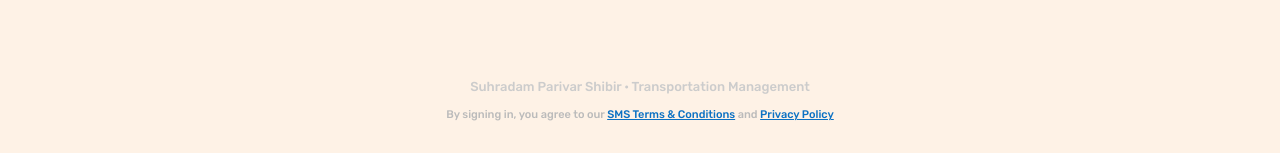
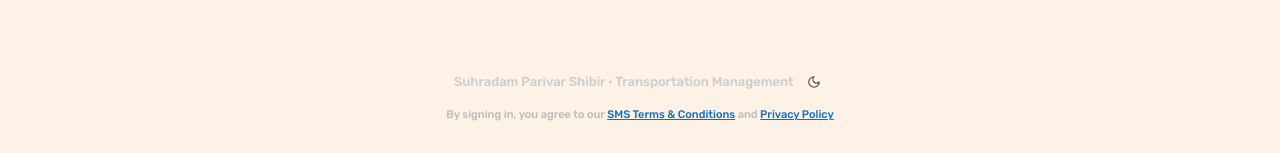
Before and after one commit to divyang-parmar/SYS-Transportation-2026, a React (Vite) app in the folder Frontend/Airport Transportation Management App/: page / in a window 1280 px wide. Shown: the part 644-797 px from the top of the page. Built offline with nearby package versions, Linux system fonts and the light colour scheme; no server answers.

Commit message:
Added: Dark/Light mode toggle

```diff
--- a/Frontend/Airport Transportation Management App/src/app/App.tsx
+++ b/Frontend/Airport Transportation Management App/src/app/App.tsx
@@ -1,4 +1,4 @@
-import { useState } from "react";
+import { useState, useEffect } from "react";
 import { GoogleOAuthProvider } from "@react-oauth/google";
 import { LoginScreen } from "./components/LoginScreen";
 import { SuperAdminScreen } from "./components/SuperAdminScreen";
@@ -19,6 +19,14 @@ interface AuthUser {
 export default function App() {
   const [screen, setScreen] = useState<Screen>("login");
   const [authUser, setAuthUser] = useState<AuthUser | null>(null);
+
+  useEffect(() => {
+    const saved = localStorage.getItem("theme");
+    const prefersDark = window.matchMedia("(prefers-color-scheme: dark)").matches;
+    if (saved === "dark" || (!saved && prefersDark)) {
+      document.documentElement.classList.add("dark");
+    }
+  }, []);
 
   const handleLogin = (role: Role, name: string, id?: string) => {
     setAuthUser({ role, name, id });
--- a/Frontend/Airport Transportation Management App/src/app/components/DriverScreen.tsx
+++ b/Frontend/Airport Transportation Management App/src/app/components/DriverScreen.tsx
@@ -1,5 +1,6 @@
 import { useState, useEffect, type ReactNode } from "react";
-import { MapPin, Phone, Users, Clock, Plane, Accessibility, CheckCircle2, Circle, LogOut, Loader2, Mail } from "lucide-react";
+import { MapPin, Phone, Users, Clock, Plane, Accessibility, CheckCircle2, Circle, LogOut, Loader2, Mail, Moon, Sun } from "lucide-react";
+import { useTheme } from "../hooks/useTheme";
 
 import { API_BASE } from "../lib/api";
 const ASSIGNMENTS_API = `${API_BASE}/assignments`;
@@ -40,6 +41,7 @@ function formatDate(iso: string): string {
 }
 
 export function DriverScreen({ onBack, driverName, driverId }: Props) {
+  const { isDark, toggle } = useTheme();
   const [pickups, setPickups] = useState<Pickup[]>([]);
   const [sarthiInfo, setSarthiInfo] = useState<SarthiInfo | null>(null);
   const [loading, setLoading] = useState(false);
@@ -84,11 +86,14 @@ export function DriverScreen({ onBack, driverName, driverId }: Props) {
   return (
     <div className="min-h-screen bg-background flex flex-col">
       {/* Top nav */}
-      <div className="bg-white sticky top-0 z-10 flex items-center gap-3 px-8" style={{ height: "76px", borderBottom: "1px solid #CCCCCC", boxShadow: "rgba(0,0,0,0.1) 0px 1px 0px 0px" }}>
+      <div className="bg-card sticky top-0 z-10 flex items-center gap-3 px-8" style={{ height: "76px", borderBottom: "1px solid var(--border)", boxShadow: "rgba(0,0,0,0.1) 0px 1px 0px 0px" }}>
         <div className="flex-1">
           <h1 style={{ fontSize: "16px", fontWeight: 600, color: "#173D61", lineHeight: 1.2 }}>My Pickup List</h1>
           <p style={{ fontSize: "13px", color: "#999999" }}>{displayName}</p>
         </div>
+        <button onClick={toggle} className="p-2 rounded-lg hover:bg-muted transition-colors" title="Toggle theme">
+          {isDark ? <Sun className="w-5 h-5 text-muted-foreground" /> : <Moon className="w-5 h-5 text-muted-foreground" />}
+        </button>
         <button onClick={onBack} className="p-2 rounded transition-colors hover:bg-secondary" style={{ color: "#494D52" }}>
           <LogOut className="w-5 h-5" />
         </button>
--- a/Frontend/Airport Transportation Management App/src/app/components/LoginScreen.tsx
+++ b/Frontend/Airport Transportation Management App/src/app/components/LoginScreen.tsx
@@ -1,8 +1,9 @@
 import { useState } from "react";
 import { useGoogleLogin } from "@react-oauth/google";
-import { Plane } from "lucide-react";
+import { Plane, Moon, Sun } from "lucide-react";
 import { GoogleAuthModal } from "./GoogleAuthModal";
 import { registeredUsers, type Role } from "../data/mockData";
+import { useTheme } from "../hooks/useTheme";
 
 import { API_BASE } from "../lib/api";
 const ADMIN_USERS_API = `${API_BASE}/admin-users`;
@@ -15,6 +16,7 @@ interface Props {
 export type AuthStep = "idle" | "checking" | "denied" | "success";
 
 export function LoginScreen({ onLogin }: Props) {
+  const { isDark, toggle } = useTheme();
   const [step, setStep]                 = useState<AuthStep>("idle");
   const [email, setEmail]               = useState("");
   const [denialReason, setDenialReason] = useState("");
@@ -141,9 +143,14 @@ export function LoginScreen({ onLogin }: Props) {
       </div>
 
       <div style={{ paddingBottom: "32px", textAlign: "center" }}>
-        <p style={{ fontSize: "13px", color: "#CCCCCC", marginBottom: "10px" }}>
-          Suhradam Parivar Shibir · Transportation Management
-        </p>
+        <div style={{ marginBottom: "12px", display: "flex", justifyContent: "center", alignItems: "center", gap: "8px" }}>
+          <p style={{ fontSize: "13px", color: "#CCCCCC", margin: 0 }}>
+            Suhradam Parivar Shibir · Transportation Management
+          </p>
+          <button onClick={toggle} className="p-1.5 rounded-lg hover:bg-muted transition-colors" title="Toggle theme">
+            {isDark ? <Sun className="w-4 h-4 text-muted-foreground" /> : <Moon className="w-4 h-4 text-muted-foreground" />}
+          </button>
+        </div>
         <p style={{ fontSize: "11px", color: "#BBBBBB", lineHeight: 1.6 }}>
           By signing in, you agree to our{" "}
           <a
--- a/Frontend/Airport Transportation Management App/src/app/components/SuperAdminScreen.tsx
+++ b/Frontend/Airport Transportation Management App/src/app/components/SuperAdminScreen.tsx
@@ -1,6 +1,7 @@
 import { useState, useEffect, type ReactNode } from "react";
-import { UserPlus, Trash2, ShieldCheck, Truck, Users, Loader2, X, Mail, CheckCircle, LogOut, Bell, MessageSquare, FileText, Save, RotateCcw, ChevronDown, ChevronUp, Pencil, PlusCircle } from "lucide-react";
+import { UserPlus, Trash2, ShieldCheck, Truck, Users, Loader2, X, Mail, CheckCircle, LogOut, Bell, MessageSquare, FileText, Save, RotateCcw, ChevronDown, ChevronUp, Pencil, PlusCircle, Moon, Sun } from "lucide-react";
 import { registeredUsers, type Role, type User } from "../data/mockData";
+import { useTheme } from "../hooks/useTheme";
 
 import { API_BASE } from "../lib/api";
 const ADMIN_USERS_API = `${API_BASE}/admin-users`;
@@ -107,6 +108,7 @@ interface EmailPreviewData {
 }
 
 export function SuperAdminScreen({ onBack }: Props) {
+  const { isDark, toggle } = useTheme();
   const [activeTab, setActiveTab] = useState<AdminTab>("users");
   // Seed with super_admin mock only; TA and Sarthi users load from MongoDB.
   const [users, setUsers] = useState<User[]>(registeredUsers.filter((u) => u.role !== "transportation_admin" && u.role !== "driver"));
@@ -284,13 +286,16 @@ export function SuperAdminScreen({ onBack }: Props) {
   return (
     <div className="min-h-screen bg-background">
       {/* Top nav */}
-      <div className="bg-white sticky top-0 z-10 flex items-center gap-3 px-8" style={{ height: "76px", borderBottom: "1px solid #CCCCCC", boxShadow: "rgba(0,0,0,0.1) 0px 1px 0px 0px" }}>
+      <div className="bg-card sticky top-0 z-10 flex items-center gap-3 px-8" style={{ height: "76px", borderBottom: "1px solid var(--border)", boxShadow: "rgba(0,0,0,0.1) 0px 1px 0px 0px" }}>
         <div>
           <h1 style={{ fontSize: "16px", fontWeight: 600, color: "#173D61", lineHeight: 1.2 }}>Super Admin Panel</h1>
           <p style={{ fontSize: "13px", color: "#999999" }}>Manage roles and access</p>
         </div>
         <div className="ml-auto flex items-center gap-2">
           <ShieldCheck className="w-5 h-5" style={{ color: "#0C71C3" }} />
+          <button onClick={toggle} className="p-2 rounded-lg hover:bg-muted transition-colors" title="Toggle theme">
+            {isDark ? <Sun className="w-5 h-5 text-muted-foreground" /> : <Moon className="w-5 h-5 text-muted-foreground" />}
+          </button>
           <button onClick={onBack} className="p-2 rounded transition-colors hover:bg-secondary" style={{ color: "#494D52" }} title="Logout">
             <LogOut className="w-5 h-5" />
           </button>
--- a/Frontend/Airport Transportation Management App/src/app/components/TransportScreen.tsx
+++ b/Frontend/Airport Transportation Management App/src/app/components/TransportScreen.tsx
@@ -13,7 +13,10 @@ import {
   LayoutGrid,
   Mail,
   Loader2,
+  Moon,
+  Sun,
 } from "lucide-react";
+import { useTheme } from "../hooks/useTheme";
 import { BhaktosDashboard } from "./BhaktosDashboard";
 import { type FlightGroup, type Passenger } from "../data/mockData";
 import { type Sarthi as SarthiOption } from "./FlightGroupView";
@@ -46,6 +49,7 @@ interface Props {
 }
 
 export function TransportScreen({ onBack, adminName }: Props) {
+  const { isDark, toggle } = useTheme();
   const [activeTab, setActiveTab] = useState<Tab>("bhaktos");
   const [arrivalAssignments, setArrivalAssignments] = useState<Record<string, string>>({});
   const [departureAssignments, setDepartureAssignments] = useState<Record<string, string>>({});
@@ -182,11 +186,14 @@ export function TransportScreen({ onBack, adminName }: Props) {
   return (
     <div className="min-h-screen bg-background flex flex-col">
       {/* Top nav */}
-      <div className="bg-white sticky top-0 z-10 flex items-center gap-3 px-8" style={{ height: "76px", borderBottom: "1px solid #CCCCCC", boxShadow: "rgba(0,0,0,0.1) 0px 1px 0px 0px" }}>
+      <div className="bg-card sticky top-0 z-10 flex items-center gap-3 px-8" style={{ height: "76px", borderBottom: "1px solid var(--border)", boxShadow: "rgba(0,0,0,0.1) 0px 1px 0px 0px" }}>
         <div className="flex-1">
           <h1 style={{ fontSize: "16px", fontWeight: 600, color: "#173D61", lineHeight: 1.2 }}>Transportation Admin</h1>
           <p style={{ fontSize: "13px", color: "#999999" }}>{adminName}</p>
         </div>
+        <button onClick={toggle} className="p-2 rounded-lg hover:bg-muted transition-colors" title="Toggle theme">
+          {isDark ? <Sun className="w-5 h-5 text-muted-foreground" /> : <Moon className="w-5 h-5 text-muted-foreground" />}
+        </button>
         <button onClick={onBack} className="p-2 rounded transition-colors hover:bg-secondary" style={{ color: "#494D52" }} title="Sign out">
           <LogOut className="w-5 h-5" />
         </button>
--- /dev/null
+++ b/Frontend/Airport Transportation Management App/src/app/hooks/useTheme.ts
@@ -0,0 +1,15 @@
+import { useEffect, useState } from "react";
+
+export function useTheme() {
+  const [isDark, setIsDark] = useState(
+    () => localStorage.getItem("theme") === "dark"
+      || (!localStorage.getItem("theme") && window.matchMedia("(prefers-color-scheme: dark)").matches)
+  );
+
+  useEffect(() => {
+    document.documentElement.classList.toggle("dark", isDark);
+    localStorage.setItem("theme", isDark ? "dark" : "light");
+  }, [isDark]);
+
+  return { isDark, toggle: () => setIsDark((d) => !d) };
+}
```
